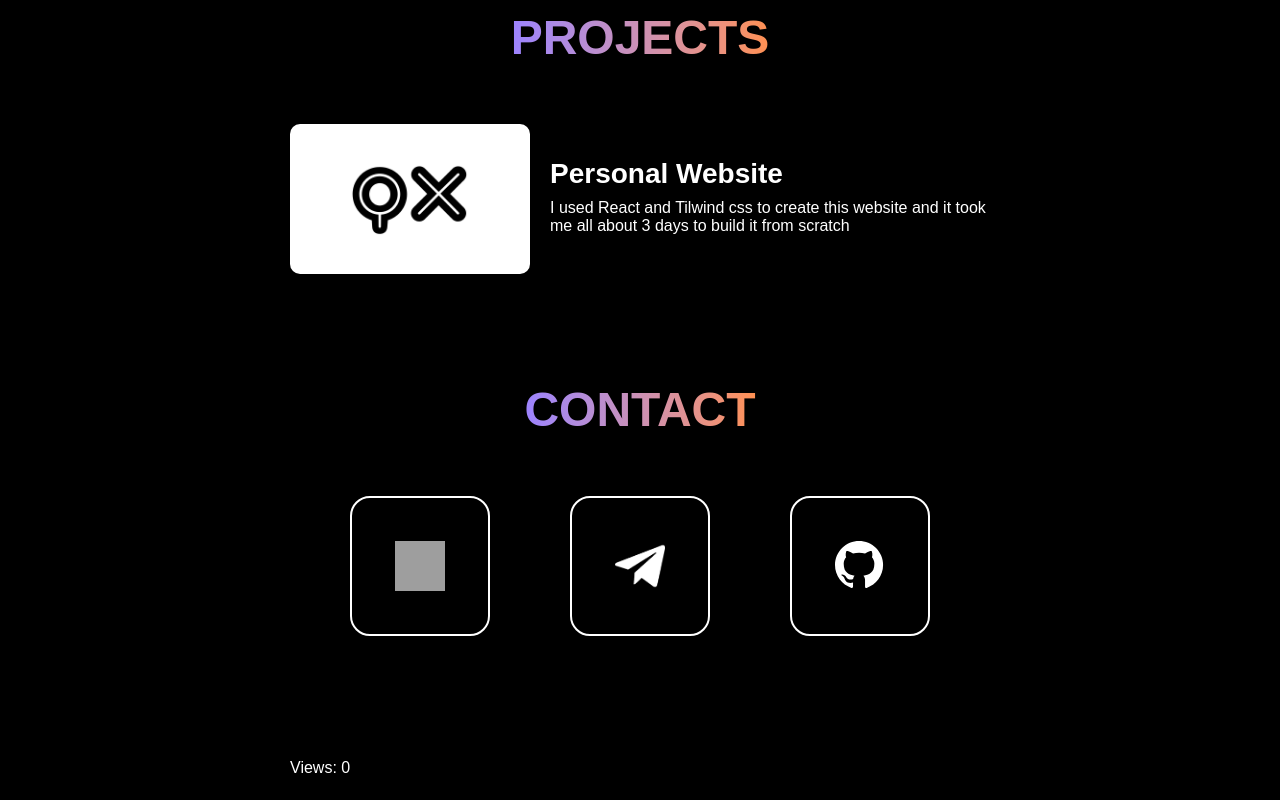
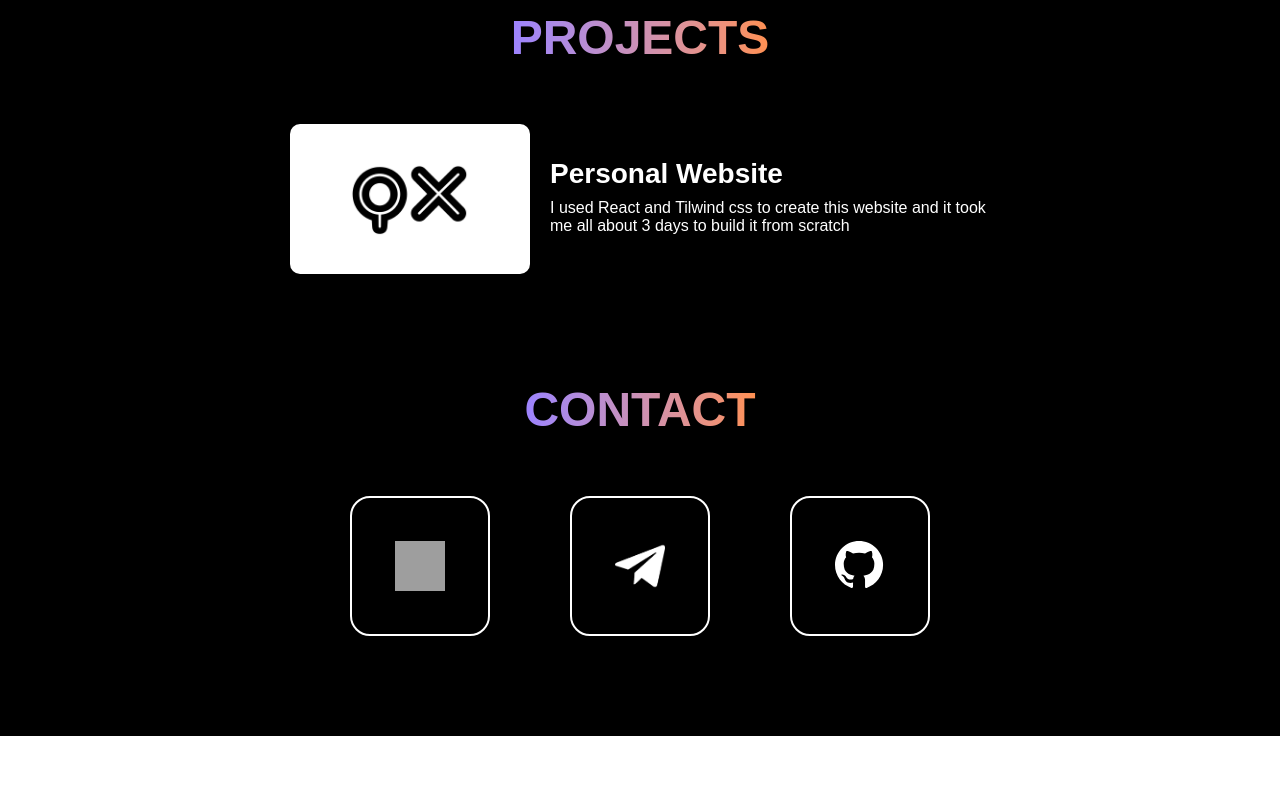
Before and after one commit to Qadamboy-Xudayberganov/personal_website, a React (Vite) app: page / in a window 1280 px wide. Shown: the part 1746-2546 px from the top of the page. After the commit the page ends 2482 px from the top, so only its background shows below. Built offline with nearby package versions, Linux system fonts and the light colour scheme; no server answers; grey boxes are pictures that could not be loaded.

Commit message:
Update App.jsx

```diff
--- a/src/App.jsx
+++ b/src/App.jsx
@@ -7,13 +7,13 @@ import Projects from "./Projects";
 import Contact from "./Contact";
 
 function App() {
-  const [views, setViews] = useState(0);
+  // const [views, setViews] = useState(0);
 
-  useEffect(() => {
-    fetch("https://api.countapi.xyz/hit/your-website-name.com/visits")
-      .then((res) => res.json())
-      .then((data) => setViews(data.value));
-  }, []);
+  // useEffect(() => {
+  //   fetch("https://api.countapi.xyz/hit/your-website-name.com/visits")
+  //     .then((res) => res.json())
+  //     .then((data) => setViews(data.value));
+  // }, []);
 
   return (
     <div className="bg-black flex flex-col items-center">
@@ -28,7 +28,7 @@ function App() {
         <span id="contact">
           <Contact />
         </span>
-      <p className="text-white w-full text-start px-[30px] py-[20px] max-r600:px-[20px]">Views: {views}</p>
+{/*       <p className="text-white w-full text-start px-[30px] py-[20px] max-r600:px-[20px]">Views: {views}</p> */}
       </div>
     </div>
   );
```
